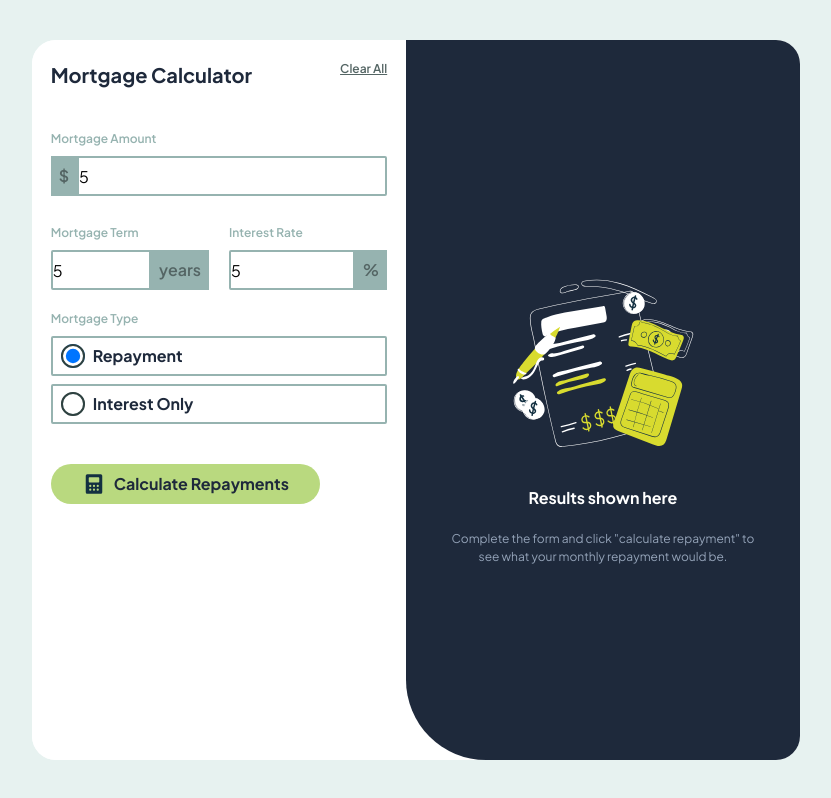
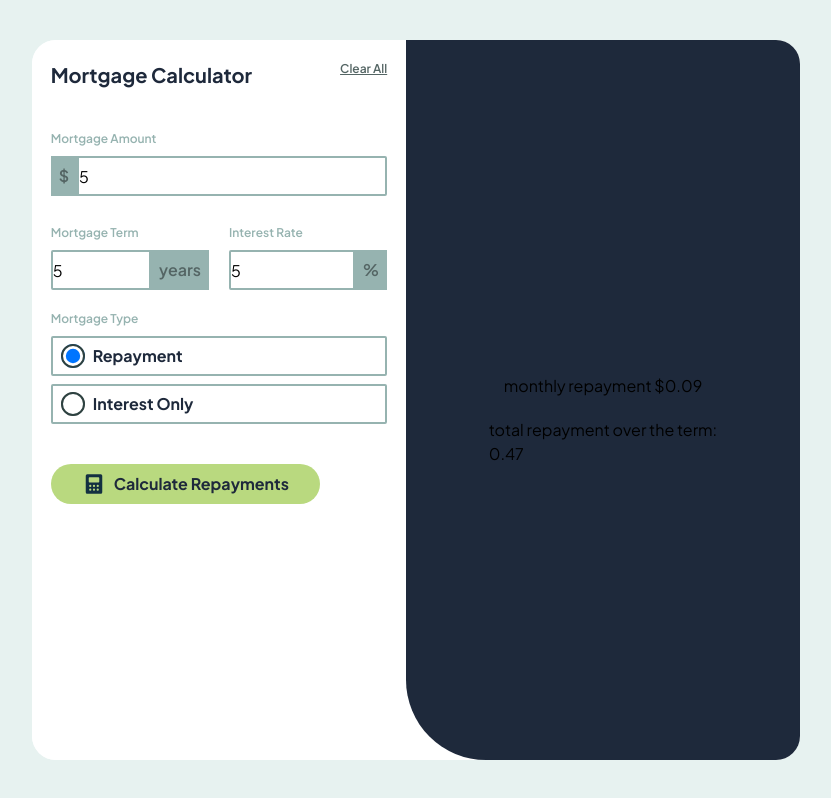
Before and after one commit to Abed001/mortgage-calculator, a React (Vite) app: page / in a window 1280 px wide. Both pictures are taken after typing "5", "5", "5" into the empty fields and a click on the button "Calculate Repayments". Shown: the whole page, without its empty margins (224-1055 px from the left). Built offline with nearby package versions, Linux system fonts and the light colour scheme; a web font is replaced by a local one.

Commit message:
finished the calculations

```diff
--- a/src/App.jsx
+++ b/src/App.jsx
@@ -6,15 +6,24 @@ import { useForm } from 'react-hook-form';
 
 function App() {
 
-  const { register, handleSubmit, watch, formState: { errors } } = useForm();
+  const { reset, register, handleSubmit, watch, formState: { errors } } = useForm();
   const onSubmit = data => console.log(data);
 
   const mortgageAmount = watch('mortgageAmount');
   const interestRate = watch('interestRate');
   const mortgageTerm = watch('mortgageTerm');
   const [repaymentType, setRepaymentType] = useState('repayment');
-  //const [clicked, setClicked] = useState(false);
+  const [clicked, setClicked] = useState(false);
+  const [loanTerm, setLoanTerm] = useState(0);
 
+
+  const toggleTrue = () => {
+    setClicked(true);
+  }
+
+  const toggleFalse = () => {
+    setClicked(false);
+  }
 
   const calculateRepayment = () => {
     const principal = mortgageAmount;
@@ -23,14 +32,15 @@ function App() {
 
     const monthlyRepayment = principal * monthlyInterestRate * Math.pow(1 + monthlyInterestRate, numberOfMonths) / (Math.pow(1 + monthlyInterestRate, numberOfMonths) - 1);
     return monthlyRepayment;
+
   };
 
   const calculateInterestOnly = () => {
     const monthlyInterestRate = interestRate / 100 / 12;
     const interestOnlyPayment = mortgageAmount * monthlyInterestRate;
-
     return interestOnlyPayment;
   };
+
 
 
   return (
@@ -40,7 +50,7 @@ function App() {
           <div className='border-radius w-[90%] flex flex-col mx-auto mt-10 lg:px-0 lg:mt-0 lg:py-5 '>
             <div className='flex flex-col lg:flex-row justify-between'>
               <p className='text-slate-800 font-bold text-[20px]'>Mortgage Calculator</p>
-              <p className='font-semibold cursor-pointer underline text-[12px] text-slate-700'>Clear All</p>
+              <p onClick={() => { toggleFalse(), reset() }} className='font-semibold cursor-pointer underline text-[12px] text-slate-700'>Clear All</p>
             </div>
 
             <div className='mt-10 w-[100%] '>
@@ -51,7 +61,7 @@ function App() {
                   <div className='flex'>
                     <div><p className="font-semibold text-slate-700 bg-slate-300 p-2 h-[50px] lg:h-[40px] flex justify-center items-center">$</p></div>
                     <div className='flex flex-col w-[100%] '>
-                      <input type='number' className='lg:mb-2 w-[100%]' {...register('mortgageAmount', { required: true })} />
+                      <input type='number' step="any" className='lg:mb-2 w-[100%]' {...register('mortgageAmount', { required: true })} />
                       <div> {errors.mortgageAmount && <p className='text-[12px] -ml-[25px] mt-2'> This field is required</p>}</div>
                     </div>
 
@@ -62,7 +72,8 @@ function App() {
                       <label className='font-semibold text-[12px] text-slate-300 mb-2'>Mortgage Term</label>
                       <div className='flex flex-col w-[100%] '>
                         <div className='flex'>
-                          <input type='number' className='input-reverse w-[100%]' {...register('mortgageTerm', { required: true })} />
+                          <input type='number' step="any" className='input-reverse w-[100%]' {...register('mortgageTerm')} onChange={(e) => setLoanTerm(parseInt(e.target.value))} />
+
                           <div>
                             <p className="font-semibold text-slate-700 bg-slate-300 p-2 h-[50px] lg:h-[40px]">years</p>
                           </div>
@@ -78,7 +89,7 @@ function App() {
                       <label className='font-semibold text-[12px] text-slate-300 mb-2'>Interest Rate</label>
                       <div className='flex flex-col w-[100%] '>
                         <div className='flex'>
-                          <input type='number' className='input-reverse w-[100%]' {...register('interestRate', { required: true })} />
+                          <input type='number' step="any" className='input-reverse w-[100%]' {...register('interestRate', { required: true })} />
                           <div>
                             <p className="font-semibold text-slate-700 bg-slate-300 p-2 h-[50px] lg:h-[40px]">%</p>
                           </div>
@@ -96,7 +107,7 @@ function App() {
                     <label className='font-semibold text-[12px] text-slate-300 mb-2'>Mortgage Type</label>
 
                     <div className='relative border-2 border-slate-300 rounded-sm h-[50px] lg:h-[40px]  p-2 flex justify-start items-center'>
-                      <input className='inputs inputss w-6 ' type="radio" value="repayment" checked={repaymentType === 'repayment'} {...register('repaymentType')}  onChange={() => setRepaymentType('repayment')}/>
+                      <input className='inputs inputss w-6 ' type="radio" value="repayment" checked={repaymentType === 'repayment'} {...register('repaymentType')} onChange={() => setRepaymentType('repayment')} />
                       <p className='ml-2 font-bold text-slate-800'>Repayment</p></div>
 
 
@@ -109,9 +120,9 @@ function App() {
                 <div className='w-[100%] flex justify-center lg:justify-start'>
                   <button onClick={() => {
                     if (repaymentType === 'repayment') {
-                      console.log('Monthly Repayment:', calculateRepayment());
+                      console.log('Monthly Repayment:', calculateRepayment(), toggleTrue());
                     } else {
-                      console.log('Interest Only Payment:', calculateInterestOnly());
+                      console.log('Interest Only Payment:', calculateInterestOnly(), toggleTrue());
                     }
                   }} className='mb-10 cursor-pointer mt-10 bg-lime w-[100%] lg:w-[80%] py-4 lg:py-2 rounded-full text-slate-800 font-bold flex justify-center items-center gap-x-2 ' type="submit" ><Iconcalculator />Calculate Repayments</button>
                 </div>
@@ -121,13 +132,24 @@ function App() {
           </div>
         </div>
         <div className='p-10 pb-20 lg:pb-0 gap-y-5 lg:rounded-bl-[5rem] lg:rounded-tr-3xl lg:rounded-br-3xl bg-slate-800 flex flex-col justify-center items-center h-[100%]  w-[100%] lg:w-[500px]'>
+          {!clicked ? (
+            <>
+              <Illustrationsvg />
+              <h1 className='text-white font-bold'>Results shown here</h1>
+              <p className='text-[12px] text-center text-slate-400'>Complete the form and click "calculate repayment"
+                to see what your monthly  repayment would be.
+              </p>
+            </>) :
+            (
+              <>
 
-          <Illustrationsvg />
-          <h1 className='text-white font-bold'>Results shown here</h1>
-          <p className='text-[12px] text-center text-slate-400'>Complete the form and click "calculate repayment"
-            to see what your monthly  repayment would be.
-          </p>
+                {repaymentType === 'repayment' && <p>monthly repayment ${calculateRepayment().toFixed(2)}</p>}
+                {repaymentType === 'interestOnly' && <p>${calculateInterestOnly().toFixed(2)}</p>}
 
+                <p>total repayment over the term: <p>{(calculateRepayment() * loanTerm).toFixed(2)}</p></p>
+              </>
+            )
+          }
 
         </div>
       </div>
```
